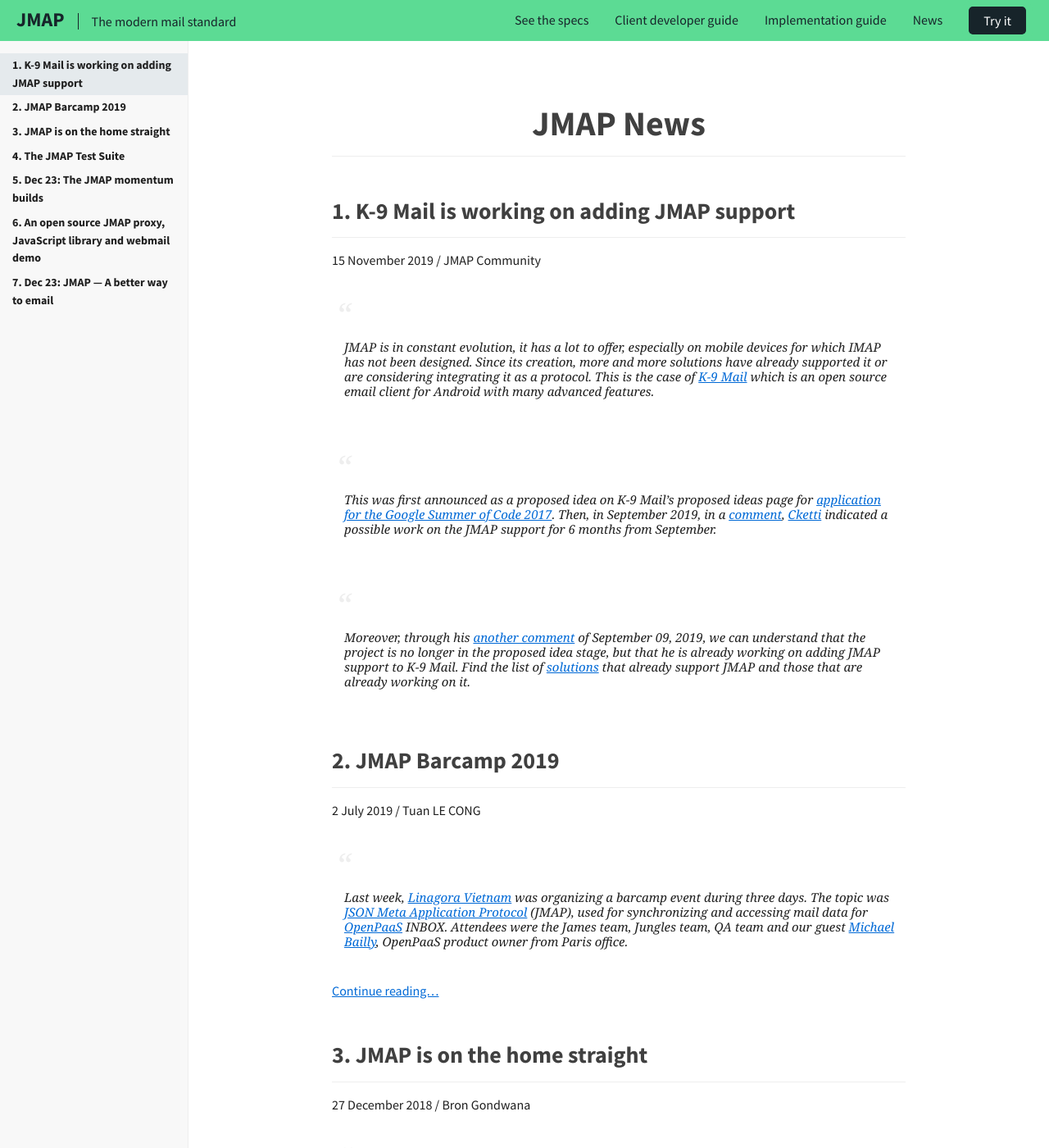
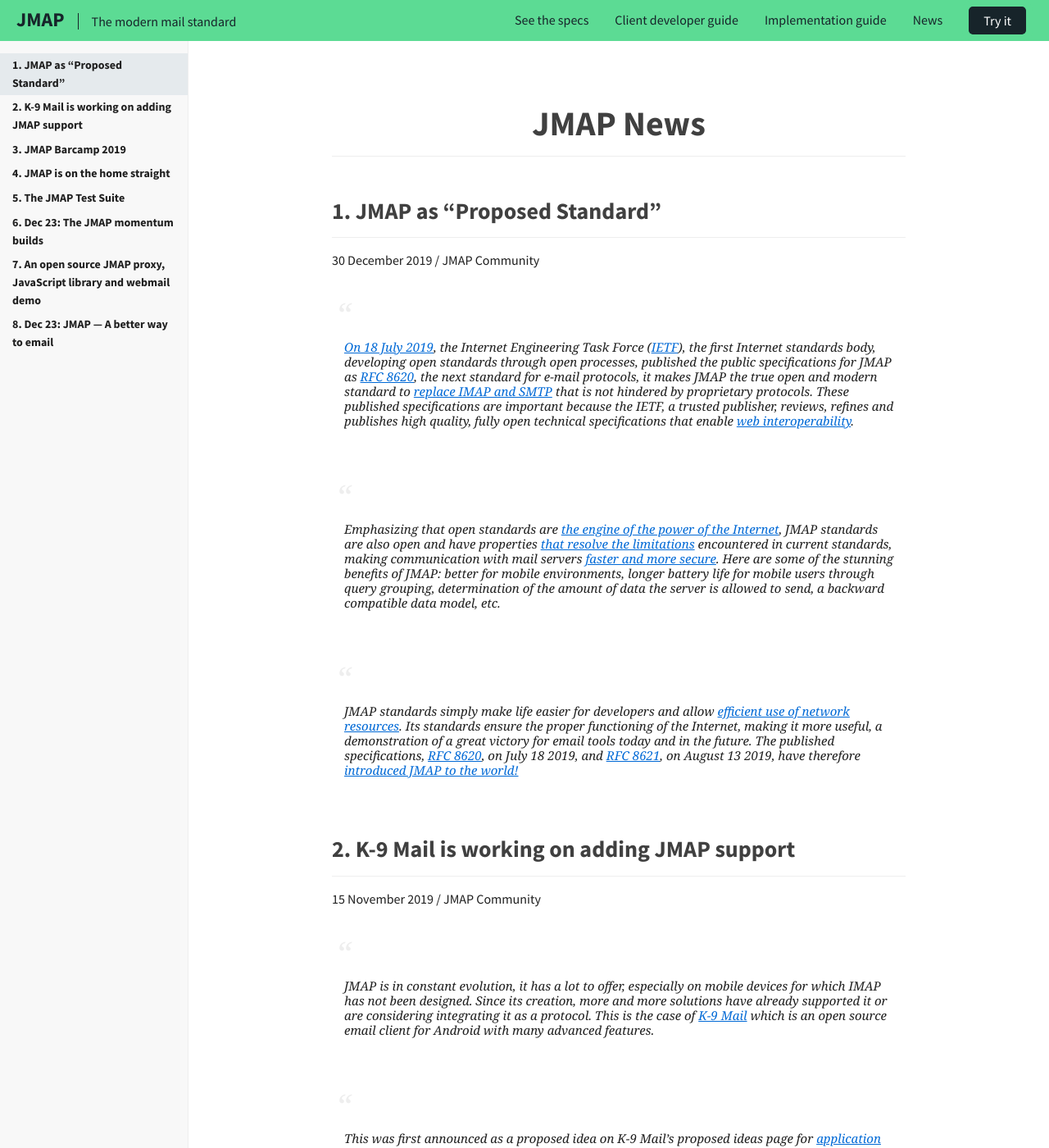
Before and after one commit to jmapio/jmapio.github.io, a Jekyll site: the page built from news.md, in a window 1280 px wide and 1400 px high. Shown: the whole window at 82% size. Built offline with Jekyll 4.4.1, drawn with Linux system fonts in a browser that asks for light colours.

Commit message:
Jmap news standard proposed (#14)
* Add JMAP support news (#13)
* Add JMAP as RFC 8260 news
* Use correct RFC numbers and links

```diff
--- a/news.md
+++ b/news.md
@@ -4,6 +4,18 @@ permalink: /news.html
 title: JMAP News
 ---
 # JMAP News
+
+## JMAP as “Proposed Standard”
+
+30 December 2019 / JMAP Community
+
+> [On 18 July 2019](https://twitter.com/Fastmail/status/1152281229083009025), the Internet Engineering Task Force ([IETF](https://ietf.org/about)), the first Internet standards body, developing open standards through open processes, published the public specifications for JMAP as [RFC 8620](https://tools.ietf.org/html/rfc8620),
+the next standard for e-mail protocols, it makes JMAP the true open and modern standard to [replace IMAP and SMTP](https://www.coywolf.news/email/jmap-open-standard/) that is not hindered by proprietary protocols. These published specifications are important because the IETF, a trusted publisher, reviews, refines and publishes high quality, fully open technical specifications that enable [web interoperability](https://www.coywolf.news/email/jmap-open-standard/).
+
+> Emphasizing that open standards are [the engine of the power of the Internet](https://fastmail.blog/2019/08/16/jmap-new-email-open-standard/), JMAP standards are also open and have properties [that resolve the limitations](https://hub.packtpub.com/ietf-proposes-json-meta-application-protocol-jmap-as-the-next-standard-for-email-protocols/) encountered in current standards, making communication with mail servers [faster and more secure](https://www.coywolf.news/email/jmap-open-standard/). Here are some of the stunning benefits of JMAP: better for mobile environments, longer battery life for mobile users through query grouping, determination of the amount of data the server is allowed to send, a backward compatible data model, etc.
+
+> JMAP standards simply make life easier for developers and allow [efficient use of network resources](https://hub.packtpub.com/ietf-proposes-json-meta-application-protocol-jmap-as-the-next-standard-for-email-protocols/).
+  Its standards ensure the proper functioning of the Internet, making it more useful, a demonstration of a great victory for email tools today and in the future. The published specifications, [RFC 8620](https://tools.ietf.org/html/rfc8620), on July 18 2019, and [RFC 8621](https://tools.ietf.org/html/rfc8621), on August 13 2019, have therefore [introduced JMAP to the world!](https://fastmail.blog/2019/08/16/jmap-new-email-open-standard/)
 
 ## K-9 Mail is working on adding JMAP support
 
```
